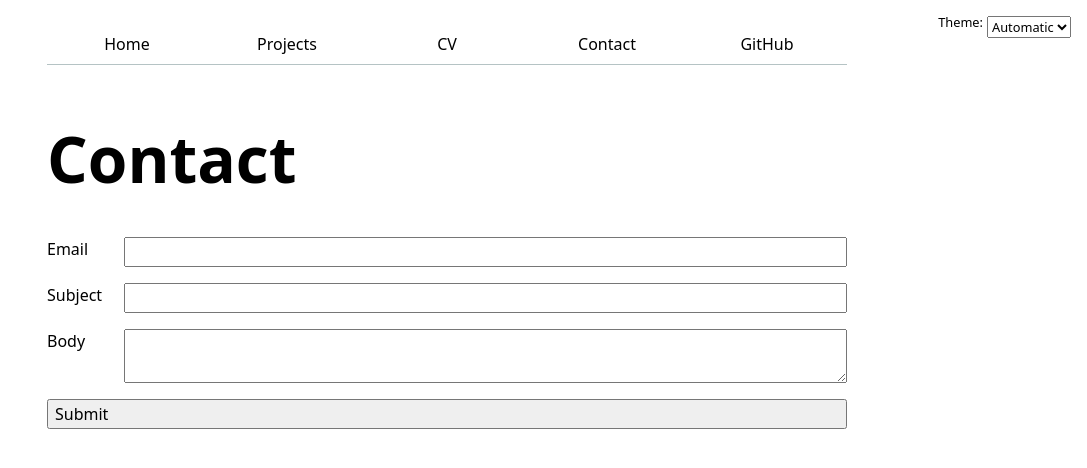
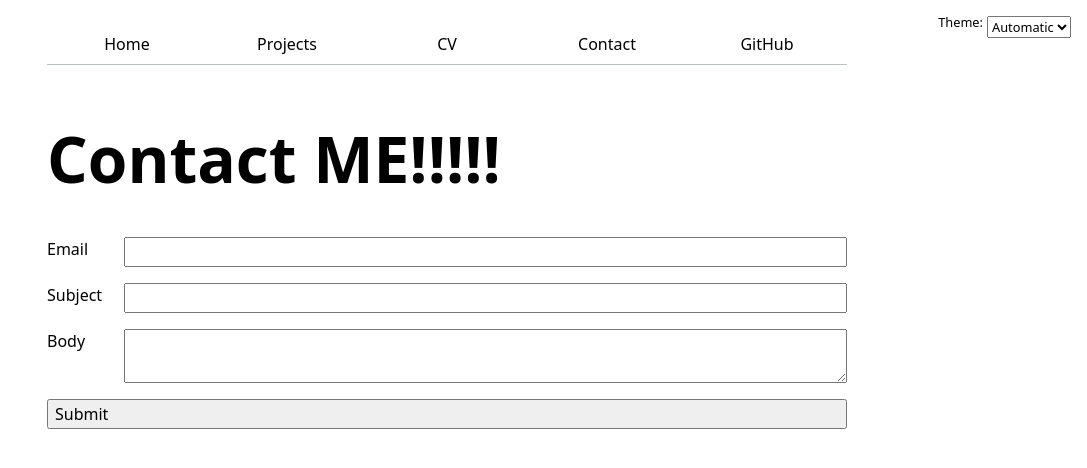
Before and after one commit to jdgsd/dataviz_lab1_portfolio, a plain HTML site: page contact/index.html in a window 1280 px wide. Shown: the whole page, without its empty margins (193-1280 px from the left). Drawn offline with Linux system fonts and the light colour scheme.

Commit message:
Update index.html

```diff
--- a/contact/index.html
+++ b/contact/index.html
@@ -11,7 +11,7 @@
 </head>
 <body>
 
-    <h1>Contact</h1>
+    <h1>Contact ME!!!!!</h1>
 
     <form action="mailto:jazzlynnn@yahoo.com" method="get">
         <label for="email">Email </label>
```
